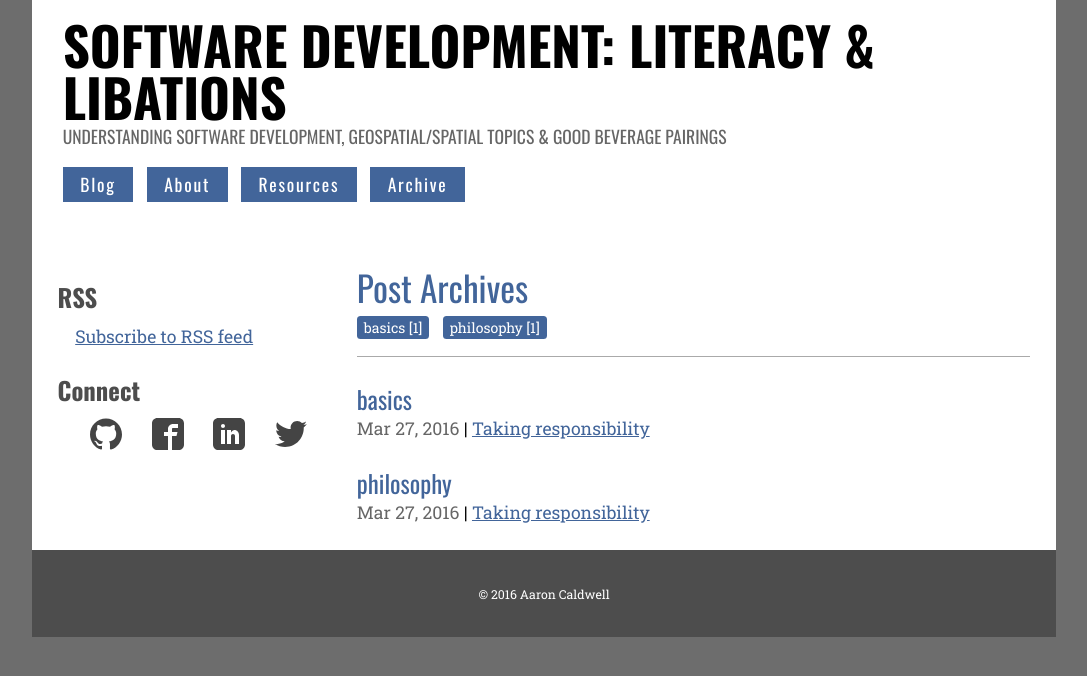
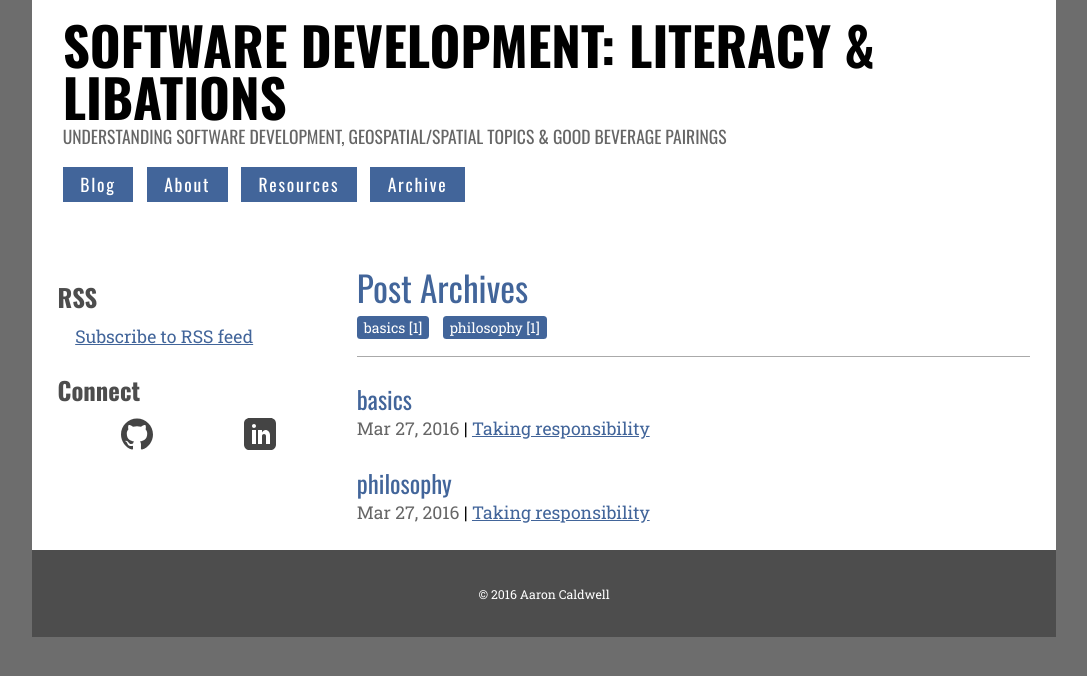
Before and after one commit to aaronjcaldwell/aaronjcaldwell.github.io, a Jekyll site: the page built from tags/index.html, in a window 1280 px wide. Shown: the top 676 px of the page, without its empty margins (96-1183 px from the left). Built offline with Jekyll 4.4.1, drawn with Linux system fonts in a browser that asks for light colours.

Commit message:
Update connection info in shorter partial

```diff
--- a/_includes/sidebar-short.html
+++ b/_includes/sidebar-short.html
@@ -2,10 +2,8 @@
     <h3>RSS</h3>
     <p><a href="/feed.xml" title="Subscribe to our RSS feed">Subscribe to RSS feed</a></p>
     <h3>Connect</h3>
-    <ul class="social">
-    <li><a href="http://www.github.com" title="Github" class="github">Github</a></li>
-    <li><a href="http://www.facebook.com" title="facebook" class="fb">Facebook</a></li>
-    <li><a href="http://www.linkedin.com" title="linked in" class="linked">LinkedIn</a></li>
-    <li><a href="http://www.twitter.com" title="twitter" class="twitter">Twitter</a></li>
+   <ul class="social">
+    <li><a href="https://github.com/aaronjcaldwell" title="Github" class="github">Github</a></li>
+    <li><a href="https://www.linkedin.com/in/aaron-caldwell-8643015a" title="linked in" class="linked">LinkedIn</a></li>
     </ul>
     </aside>
```
